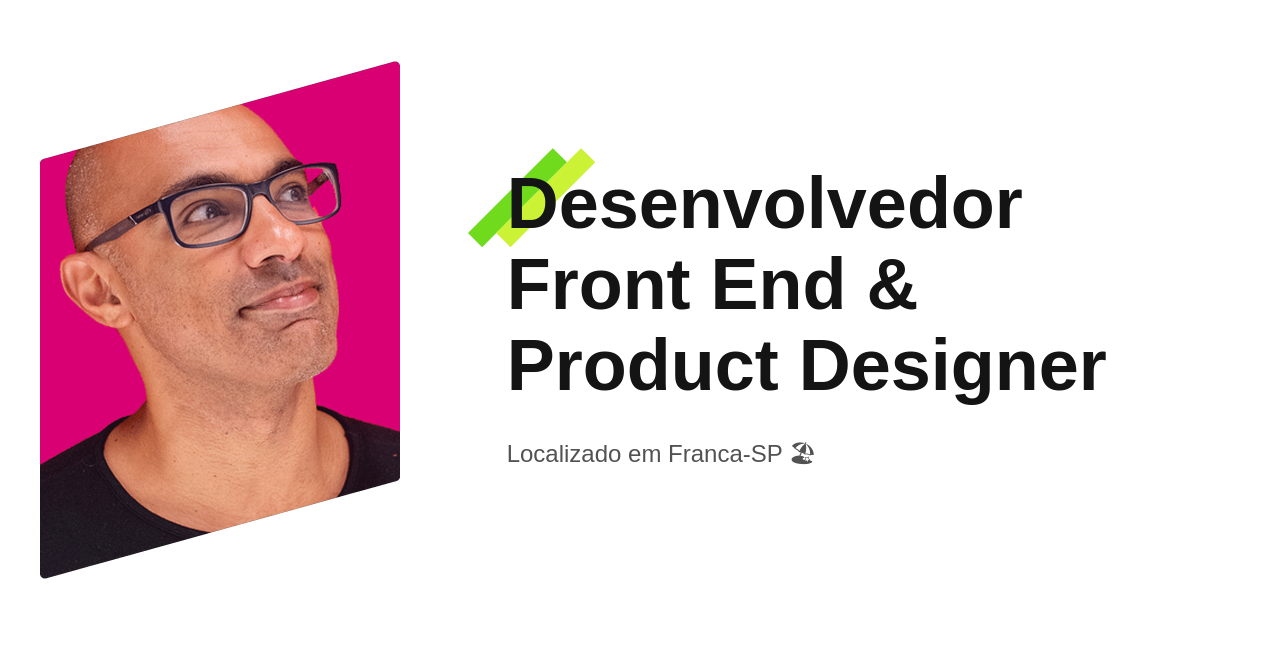
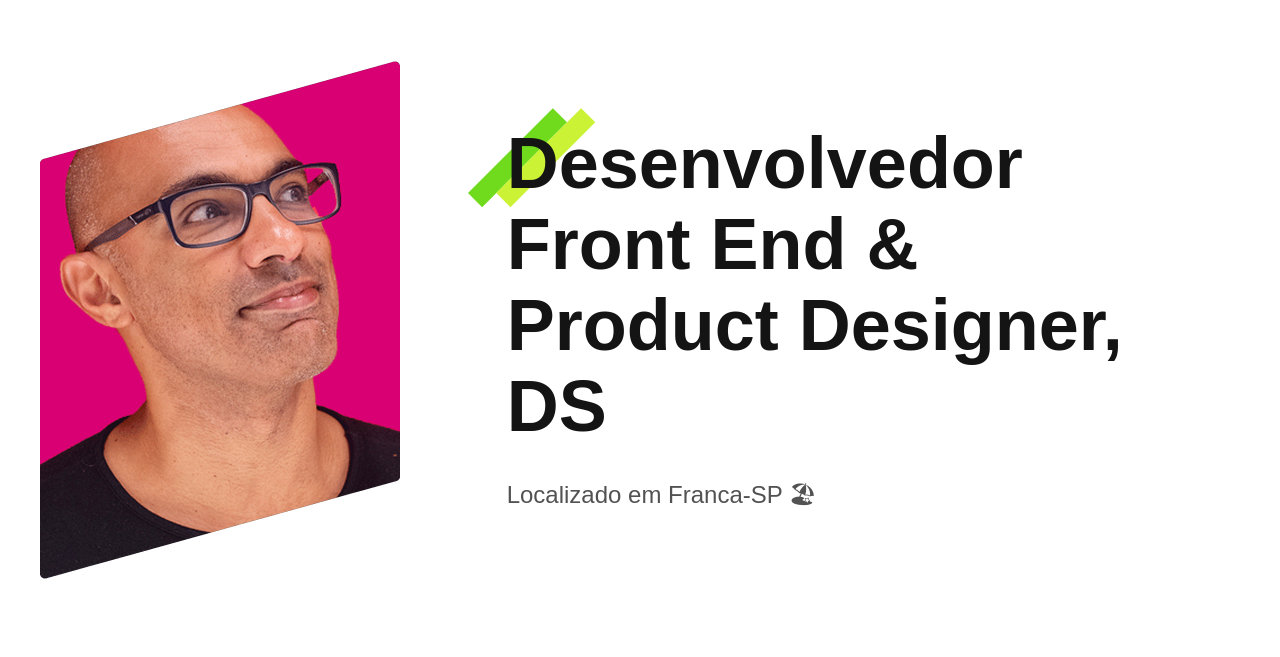
Before and after one commit to BetoL77/portfolio, a plain HTML site: page index.html in a window 1280 px wide. Shown: the part 103-760 px from the top of the page. Drawn offline with Linux system fonts and the light colour scheme.

Commit message:
novo texto de descricao

```diff
--- a/index.html
+++ b/index.html
@@ -24,7 +24,7 @@
   <main class="introducao">
     <img src="./img/perfil_v2.png" alt="Lobo Cinza" width="360" height="520">
     <div>
-      <h1>Desenvolvedor<br>Front End &<br>Product Designer</h1>
+      <h1>Desenvolvedor<br>Front End &<br>Product Designer, DS</h1>
       <p>Localizado em Franca-SP 🏖</p>
     </div>
   </main>
```
